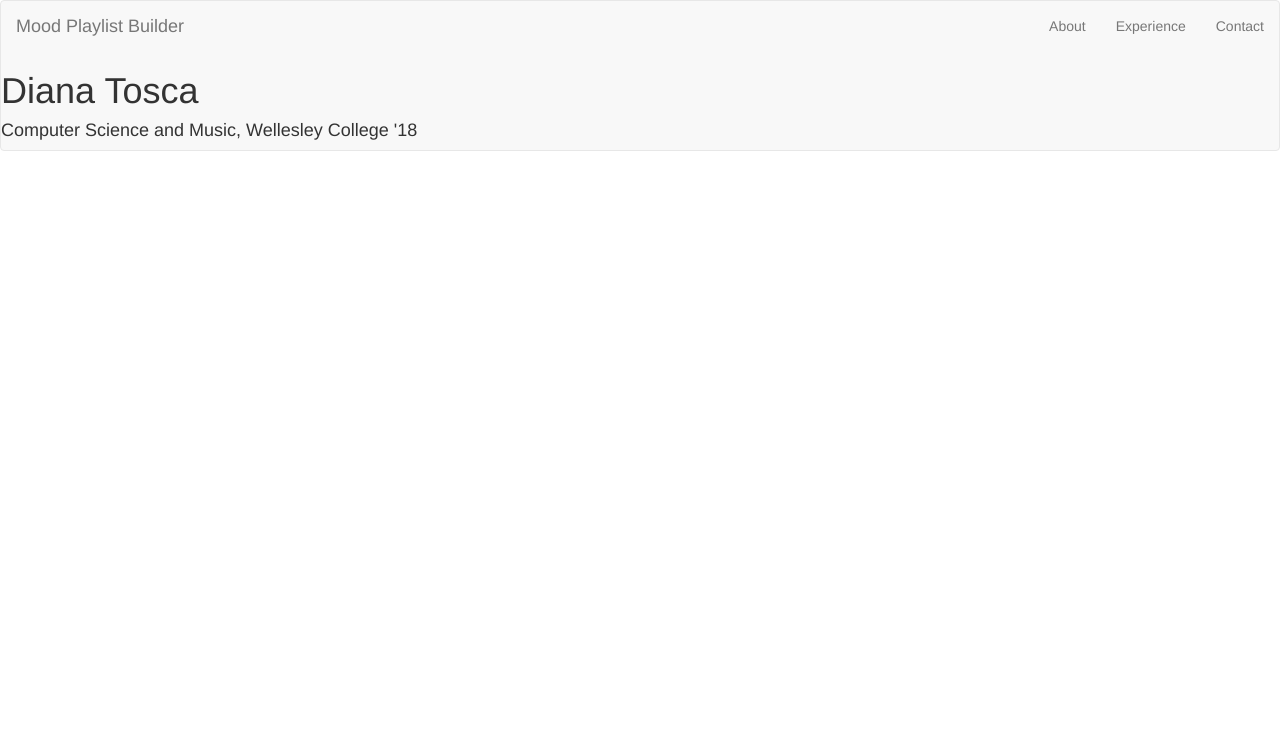
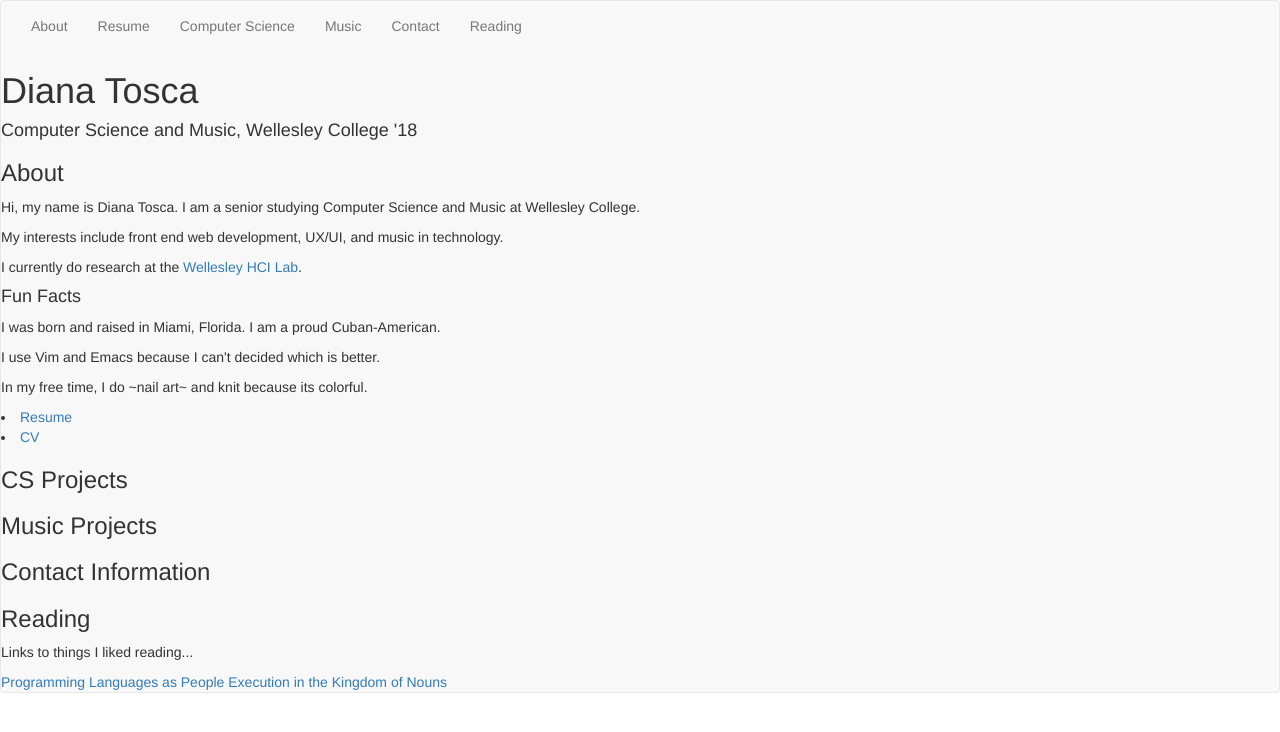
Before and after one commit to dtosca/dtosca.github.io, a plain HTML site: page index.html in a window 1280 px wide. Drawn offline with nearby package versions, Linux system fonts and the light colour scheme.

Commit message:
Adding more content

```diff
--- a/index.html
+++ b/index.html
@@ -4,36 +4,60 @@
   <head>
     <script src="https://ajax.googleapis.com/ajax/libs/jquery/1.11.2/jquery.min.js"></script>
     <script src="https://maxcdn.bootstrapcdn.com/bootstrap/3.3.2/js/bootstrap.min.js"></script>
-    <link href="https://maxcdn.bootstrapcdn.com/bootswatch/3.3.2/cyborg/bootstrap.min.css" rel="stylesheet">
+    <link href="https://maxcdn.bootstrapcdn.com/bootswatch/3.3.2/darkly/bootstrap.min.css" rel="stylesheet">
     <title>Diana Tosca</title>
   </head>
   <body>
     <!--Navbar-->
     <nav class="navbar navbar-default">
       <div class="container-fluid">
-        <div class="navbar-header">
-          <a class="navbar-brand" href="#">Mood Playlist Builder</a>
-        </div>
-        <!--<img src="logo.png" alt="Logo" height="42" width="42">-->
-
-        <div class="navbar-right">
-          <ul class="nav navbar-nav">
-            <li><a href="#about">About</a></li>
-            <li><a href="#experience">Experience</a></li>
-            <li><a href="#contact">Contact</a></li>
-          </ul>
-        </div>
+        <ul class="nav navbar-nav">
+          <li><a href="#about">About</a></li>
+          <li><a href="#resume">Resume</a></li>
+          <li><a href="#cs">Computer Science</a></li>
+	  <li><a href="#music">Music</a></li>
+	  <li><a href="#contact">Contact</a></li>
+	  <li><a href="#links">Reading</a></li>
+        </ul>
       </div>
       <h1>Diana Tosca</h1>
       <h4>Computer Science and Music, Wellesley College '18</h4>
 
+      <!--Divs-->
       <div id="about">
+	<h3>About</h3>
+        <p>Hi, my name is Diana Tosca. I am a senior studying Computer Science and Music at Wellesley College. </p>
+        <p>My interests include front end web development, UX/UI, and music in technology.</p>
+        <p>I currently do research at the <a href="cs.wellesley.edu/~hcilab">Wellesley HCI Lab</a>.</p>
+
+        <h4>Fun Facts</h4>
+        <p>I was born and raised in Miami, Florida. I am a proud Cuban-American.</p>
+        <p>I use Vim and Emacs because I can't decided which is better.</p>
+        <p>In my free time, I do ~nail art~ and knit because its colorful.</p>
       </div>
 
-      <div id="experience">
+      <div id="resume">
+	<li><a href="https://drive.google.com/file/d/0B3c5HhcypglpNG9vWUN2Qmp3NjA/view?usp=sharing">Resume</a></li>
+	<li><a href="https://drive.google.com/file/d/1EclY9gTx5RtFzSomYYTpECt0ocQrzzuV/view?usp=sharing">CV</a></li>
+      </div>
+
+      <div id="cs">
+	<h3>CS Projects</h3>
+      </div>
+
+      <div id="music">
+	<h3>Music Projects</h3>
       </div>
 
       <div id="contact">
+	<h3>Contact Information</h3>
+      </div>
+
+      <div id="links">
+	<h3>Reading</h3>
+	<p>Links to things I liked reading...</p>
+	<a href="http://leftoversalad.com/c/015_programmingpeople/">Programming Languages as People</a>
+	<a href="https://steve-yegge.blogspot.com/2006/03/execution-in-kingdom-of-nouns.html">Execution in the Kingdom of Nouns</a>
       </div>
 
     </nav>
```
Also changed, not shown: 2 other files.
